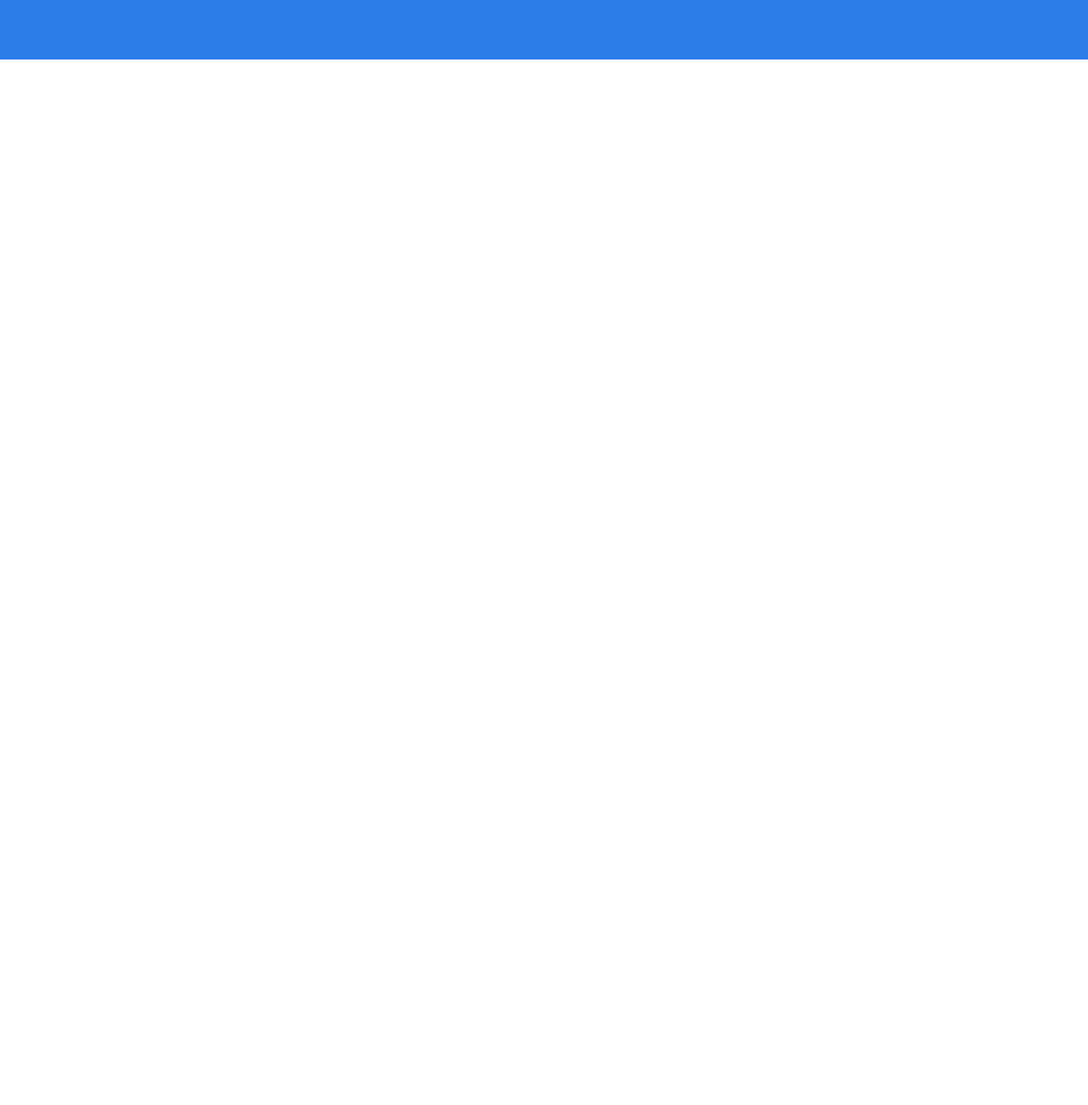
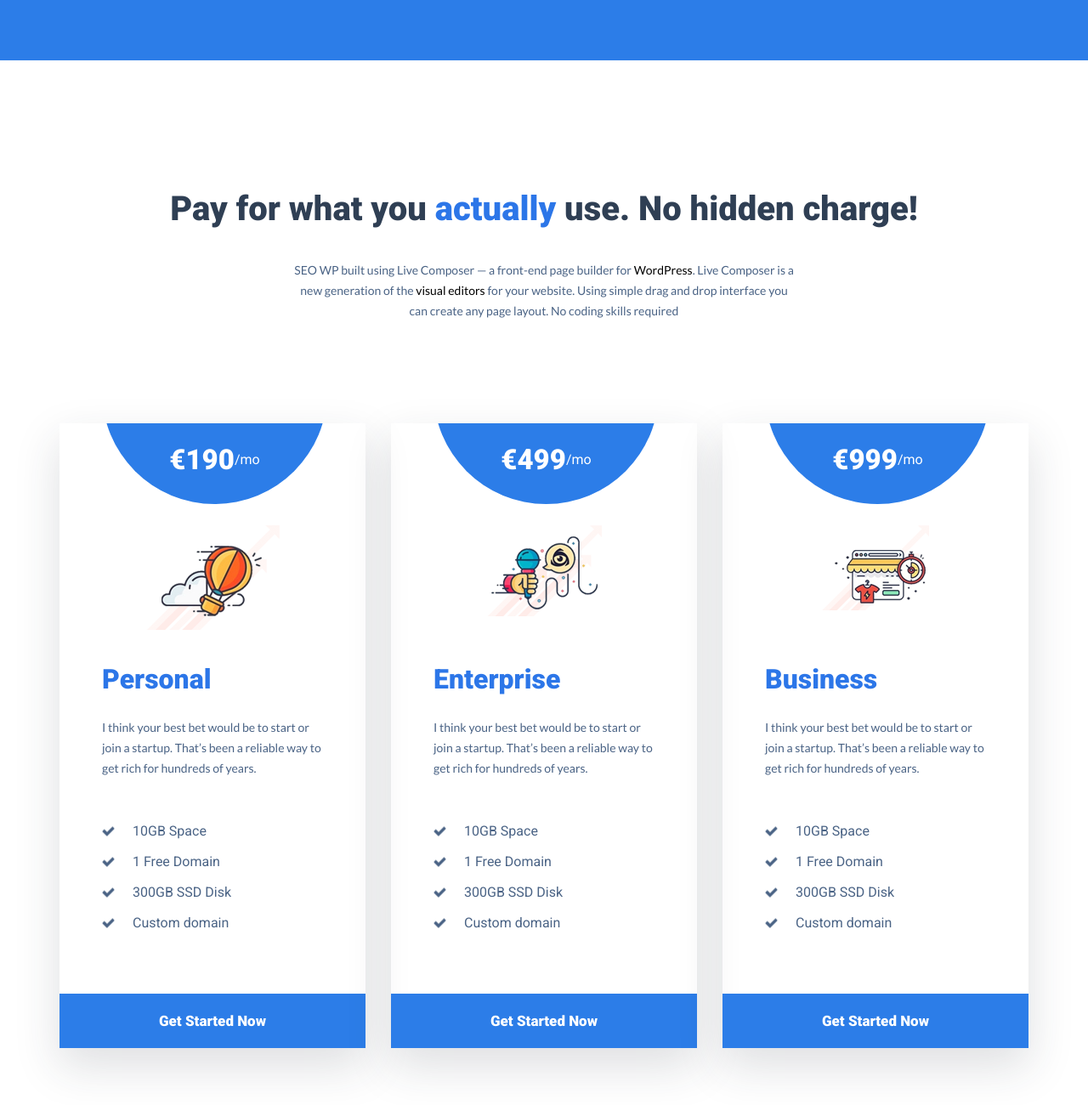
Before and after one commit to Nikolaiy/joomhost, a plain HTML site: page index.html in a window 1280 px wide. Shown: the part 816-2116 px from the top of the page at 85% size. Before the commit the page ends 886 px from the top, so only its background shows below. Drawn offline with nearby package versions, Linux system fonts and the light colour scheme; a script that the page names is missing.

Commit message:
Add section price

```diff
--- a/css/style.css
+++ b/css/style.css
@@ -18,6 +18,7 @@ body{
     font-family: 'Lato', sans-serif;
     line-height: 24px;
     color: #4a6385;
+    font-size: 14px;
 }
 
 .container{
@@ -166,3 +167,121 @@ body{
     text-align: right;
     width: 140px;
 }
+
+.price {
+    padding: 150px 0 180px;
+}
+
+.title {
+    text-align: center;
+    font-size: 40px;
+    line-height: 50px;
+    font-weight: 700;
+    font-family: 'Roboto', sans-serif;
+    color: #2f3f54;
+}
+
+.title span{
+    color: #2c76e8;
+    font-weight: 700;
+}
+
+.price__descr {
+    text-align: center;
+    max-width: 594px;
+    margin: 35px auto 120px;
+}
+
+.price__items {
+    display: flex;
+    justify-content: space-between;
+}
+
+.price__item {
+    max-width: 360px;
+    box-shadow: 0px 21px 49px 1px rgba(41, 44, 61, 0.15);
+    padding: 0 50px 60px;
+    position: relative;
+    overflow: hidden;
+}
+
+.price-item__number {
+    width: 265px;
+    height: 465px;
+    border-radius: 136px;
+    color: #fff;
+    background-color: #2c7de8;
+    position: absolute;
+    top: -370px;
+    font-family: 'Roboto', sans-serif;
+    font-weight: 700;
+    font-size: 33px;
+    display: flex;
+    align-items: flex-end;
+    justify-content: center;
+    padding-bottom: 40px;
+}
+
+.price-item__number span{
+    font-size: 16px;
+}
+
+.price-item__images {
+    padding-top: 120px;
+    text-align: center;
+    margin-bottom: 30px;
+    min-height: 251px;
+}
+
+.price-item__title {
+    margin-bottom: 25px;
+    font-size: 32px;
+    line-height: 40px;
+    font-weight: 700;
+    font-family: 'Roboto', sans-serif;
+    color: #2c76e8;
+}
+
+.price-item__text {
+    margin-bottom: 50px;
+}
+
+.price-item__list {
+    margin-bottom: 75px;
+    list-style: none;
+}
+
+.price-item__list li{
+    font-size: 16px;
+    line-height: 24px;
+    margin-bottom: 12px;
+    font-family: 'Roboto', sans-serif;
+    font-weight: 400;
+    padding-left: 36px;
+    position: relative;
+}
+
+.price-item__list li::before{
+    content: "";
+    position: absolute;
+    top: 50%;
+    left: 0;
+    transform: translateY(-50%);
+    background-image: url(../images/price-icon.png);
+    width: 15px;
+    height: 11px;
+}
+
+.price-item__btn {
+    font-size: 17px;
+    color: #fff;
+    background-color: #2c7de8;
+    font-weight: 700;
+    font-family: 'Roboto', sans-serif;
+    position: absolute;
+    bottom: 0;
+    left: 0;
+    right: 0;
+    text-align: center;
+    padding: 20px 10px;
+}
--- a/index.html
+++ b/index.html
@@ -6,7 +6,8 @@
 	<meta name="viewport" content="width=device-width, initial-scale=1.0">
 	<meta http-equiv="X-UA-Compatible" content="ie=edge">
 	<title>Document</title>
-	<link href="https://fonts.googleapis.com/css?family=Lato:400,700|Open+Sans:700|Roboto:900&display=swap" rel="stylesheet">
+	<link href="https://fonts.googleapis.com/css?family=Lato:400,700|Open+Sans:700|Roboto:400,900&display=swap"
+		rel="stylesheet">
 	<link rel="stylesheet" href="css/reset.css">
 	<link rel="stylesheet" href="css/style.css">
 </head>
@@ -73,10 +74,95 @@
 							<div class="top-images__title">Starting at</div>
 							<div class="top-images__price">$7.99</div>
 							<div class="top-images__date">/month</div>
+						</div>
 					</div>
 				</div>
 			</div>
 		</div>
+	</section>
+
+	<section class="price">
+		<div class="container">
+			<h2 class="title">
+				Pay for what you <span>actually</span> use. No hidden charge!
+			</h2>
+			<div class="price__descr">
+				SEO WP built using Live Composer — a front-end page builder for
+				<a href="#">WordPress</a>.
+				Live Composer is a new generation of the <a href="#">visual editors</a> for your website.
+				Using simple drag and drop interface you can create any page layout.
+				<span>No coding skills required</span>
+			</div>
+
+			<div class="price__items">
+				<div class="price__item">
+					<div class="price-item__number">
+						€190<span>/mo</span>
+					</div>
+					<div class="price-item__images">
+						<img src="images/price-item1.png" alt="">
+					</div>
+					<div class="price-item__title">
+						Personal
+					</div>
+					<div class="price-item__text">
+						I think your best bet would be to start or join a startup. That’s been a reliable way to get
+						rich for hundreds of years.
+					</div>
+					<ul class="price-item__list">
+						<li>10GB Space</li>
+						<li>1 Free Domain</li>
+						<li>300GB SSD Disk</li>
+						<li>Custom domain</li>
+					</ul>
+					<a href="" class="price-item__btn">Get Started Now</a>
+				</div>
+				<div class="price__item">
+					<div class="price-item__number">
+						€499<span>/mo</span>
+					</div>
+					<div class="price-item__images">
+						<img src="images/price-item2.png" alt="">
+					</div>
+					<div class="price-item__title">
+						Enterprise
+					</div>
+					<div class="price-item__text">
+						I think your best bet would be to start or join a startup. That’s been a reliable way to get
+						rich for hundreds of years.
+					</div>
+					<ul class="price-item__list">
+						<li>10GB Space</li>
+						<li>1 Free Domain</li>
+						<li>300GB SSD Disk</li>
+						<li>Custom domain</li>
+					</ul>
+					<a href="" class="price-item__btn">Get Started Now</a>
+				</div>
+				<div class="price__item">
+					<div class="price-item__number">
+						€999<span>/mo</span>
+					</div>
+					<div class="price-item__images">
+						<img src="images/price-item3.png" alt="">
+					</div>
+					<div class="price-item__title">
+						Business
+					</div>
+					<div class="price-item__text">
+						I think your best bet would be to start or join a startup. That’s been a reliable way to get
+						rich for hundreds of years.
+					</div>
+					<ul class="price-item__list">
+						<li>10GB Space</li>
+						<li>1 Free Domain</li>
+						<li>300GB SSD Disk</li>
+						<li>Custom domain</li>
+					</ul>
+					<a href="" class="price-item__btn">Get Started Now</a>
+				</div>
+			</div>
+
 		</div>
 	</section>
 
```
Also changed, not shown: images/price-icon.png (added), images/price-item1.png (added), images/price-item2.png (added), images/price-item3.png (added).
